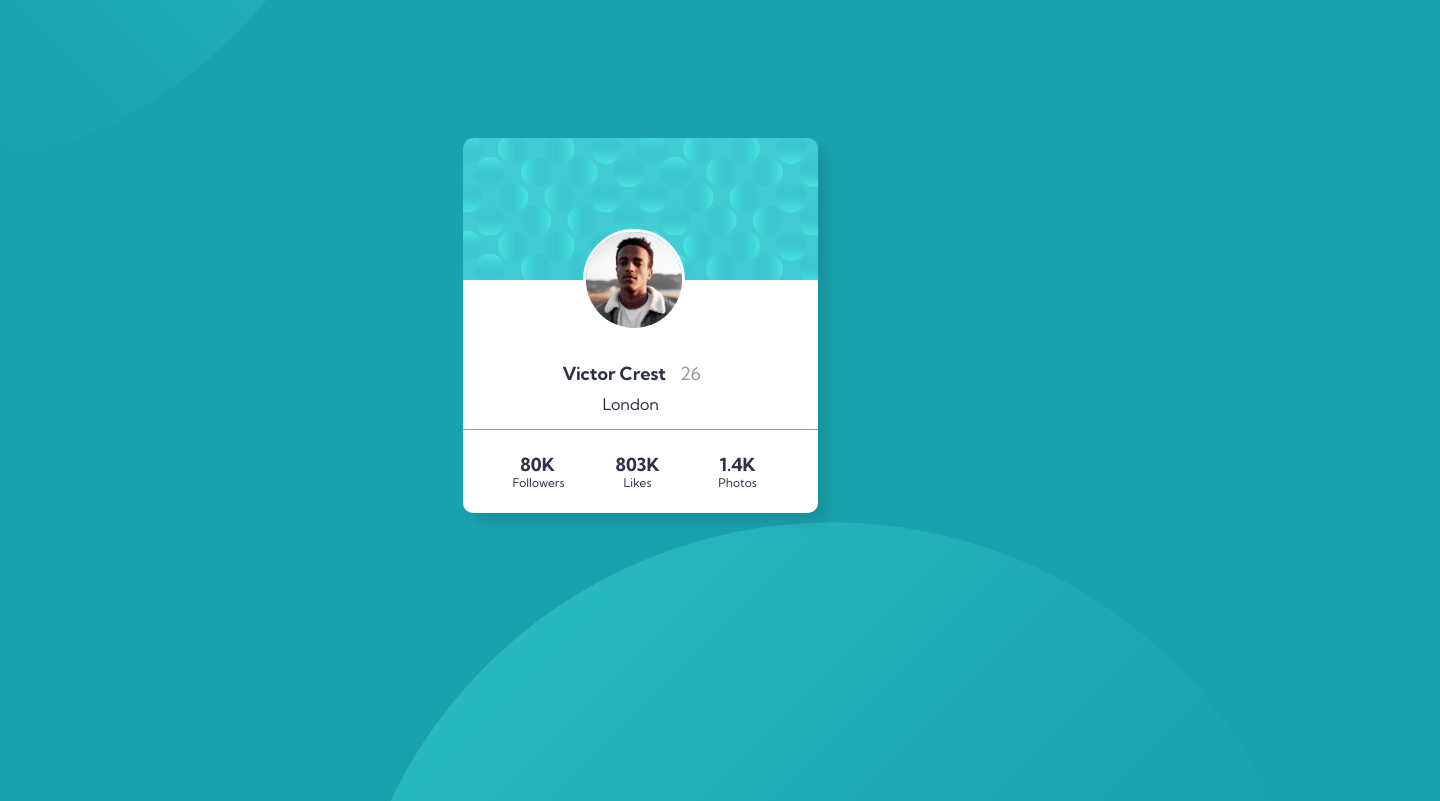
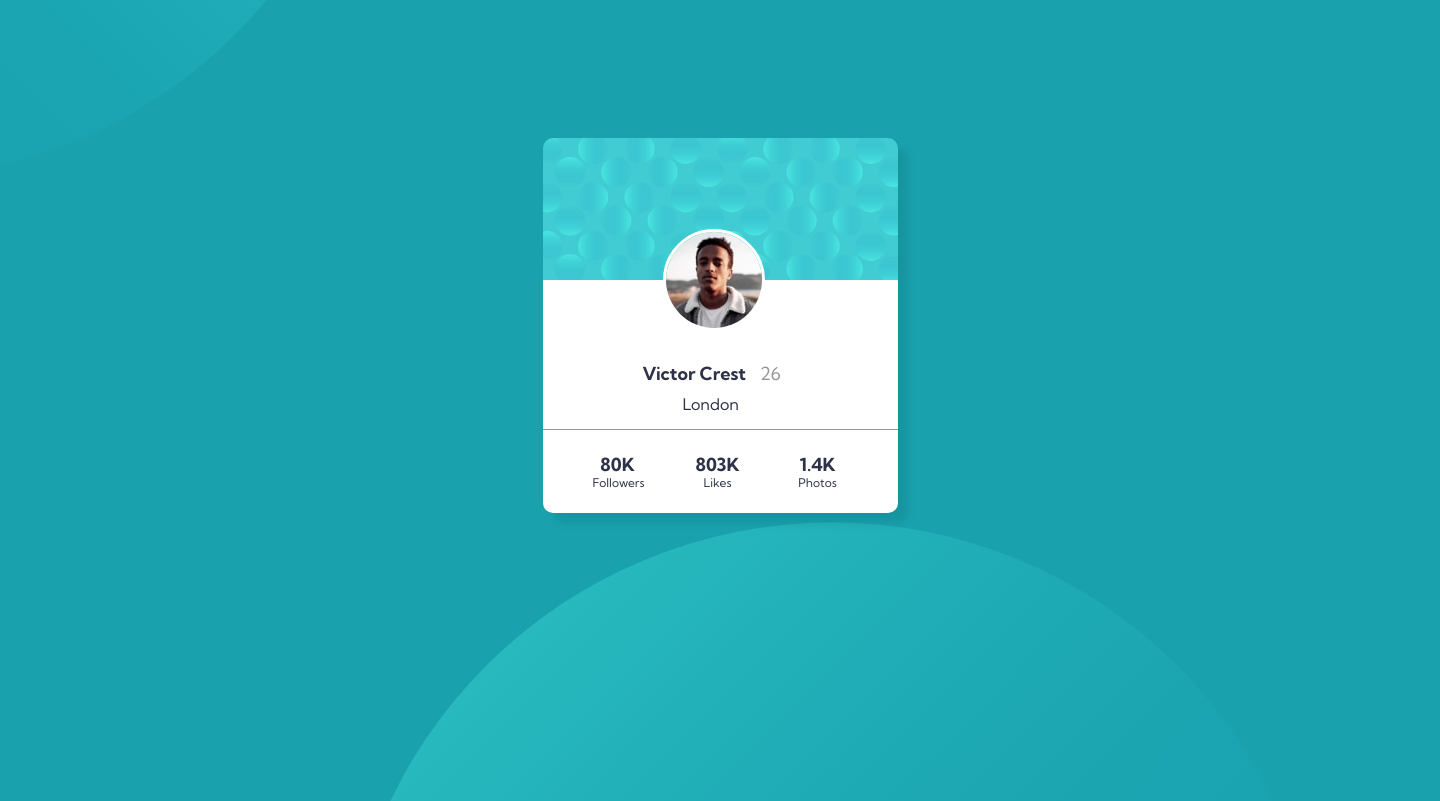
Before and after one commit to perca1994/profile-card-component-main, a plain HTML site: page index.html in a window 1280 px wide. Shown: the top 801 px of the page, 1440 px wide, since content can reach past the window. Drawn offline with Linux system fonts and the light colour scheme.

Commit message:
Update styles.css

```diff
--- a/styles.css
+++ b/styles.css
@@ -14,8 +14,8 @@ body{
     display: flex;
     align-items: center;
     justify-content: center;
-    width: 100%;
-    height: 100vh;
+    width: 1440px;
+    height: 800px;
 }
 #bg-top{
     position:absolute;
```
